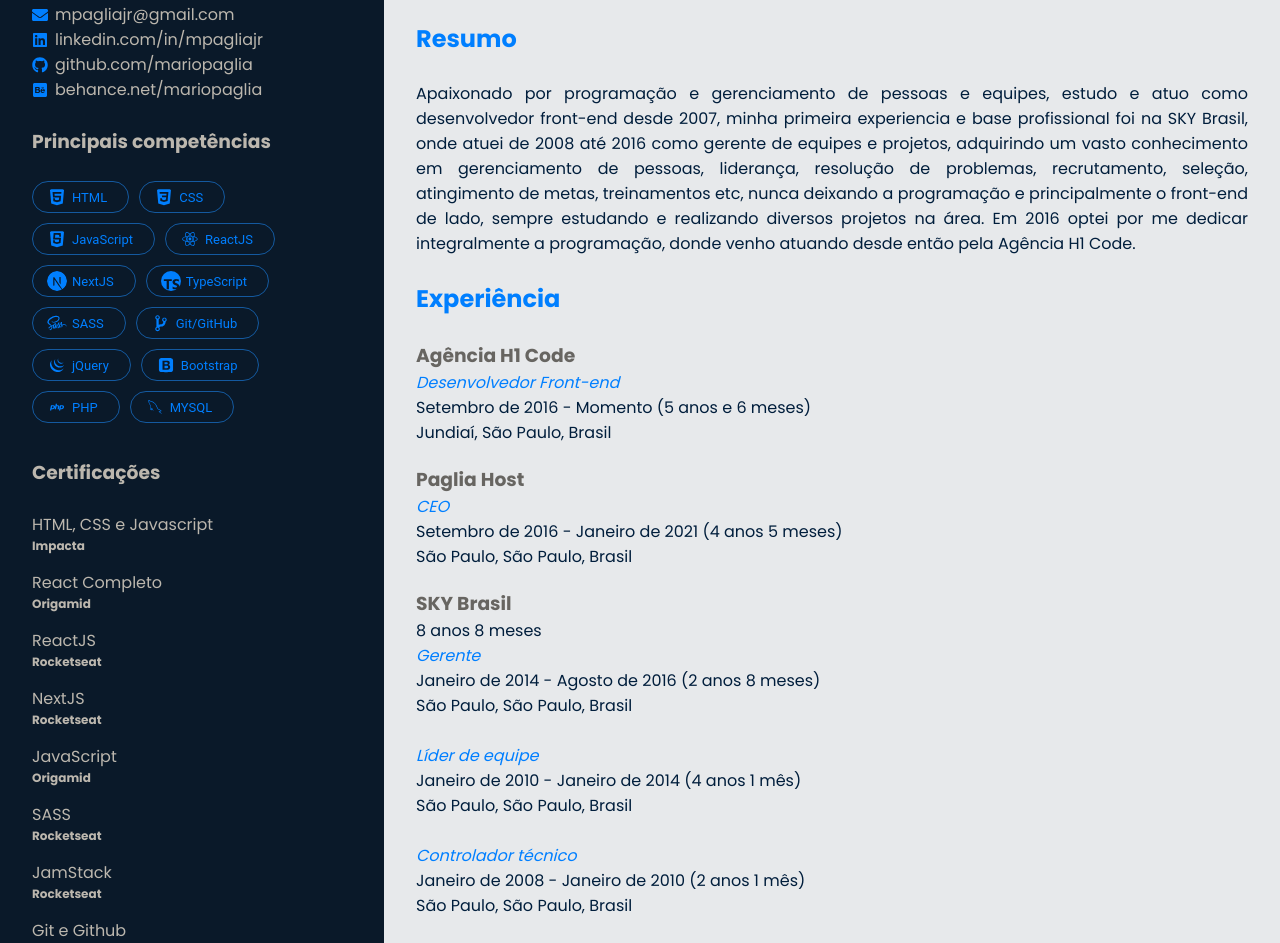
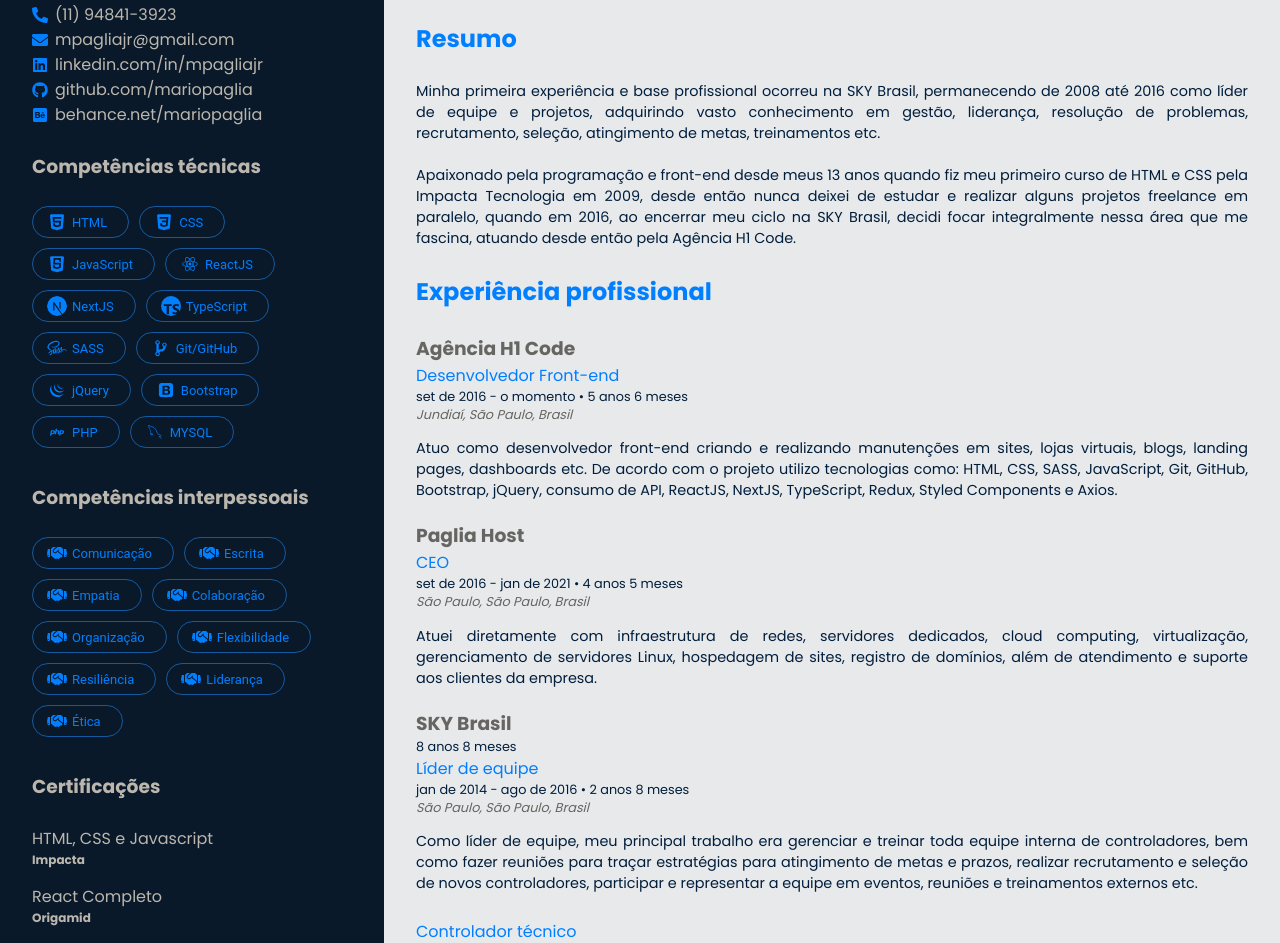
Before and after one commit to mariopaglia/curriculo, a React (Create React App) app: page / in a window 1280 px wide. Shown: the part 109-1052 px from the top of the page. Built offline with nearby package versions, Linux system fonts and the light colour scheme.

Commit message:
Ajustes visuais no currículo

```diff
--- a/public/index.html
+++ b/public/index.html
@@ -6,7 +6,6 @@
 		<link href="https://fonts.googleapis.com/css2?family=Poppins:wght@400;700&display=swap" rel="stylesheet" />
 		<meta charset="utf-8" />
 		<meta name="viewport" content="width=device-width, initial-scale=1" />
-		<meta name="theme-color" content="#000000" />
 		<meta name="description" content="Curriculo de Mario Paglia desenvolvido em ReactJS" />
 		<link rel="manifest" href="%PUBLIC_URL%/manifest.json" />
 		<title>Curriculo - Mario Paglia</title>
--- a/src/components/LeftContainer/index.jsx
+++ b/src/components/LeftContainer/index.jsx
@@ -1,7 +1,7 @@
 import React from 'react';
 import styled from './styles.module.scss';
 
-import { FaMapMarkerAlt, FaEnvelope, FaLinkedin, FaGithub, FaBehanceSquare } from 'react-icons/fa';
+import { FaMapMarkerAlt, FaEnvelope, FaLinkedin, FaGithub, FaBehanceSquare, FaHandshake, FaPhoneAlt } from 'react-icons/fa';
 import { Chip } from '@mui/material';
 import { DiHtml5, DiCss3, DiJavascript, DiReact, DiSass, DiGitBranch, DiJqueryLogo, DiBootstrap, DiPhp, DiMysql } from 'react-icons/di';
 import { SiTypescript, SiNextdotjs } from 'react-icons/si';
@@ -14,7 +14,13 @@
 
 			<div className={styled.contact}>
 				<p>
-					<FaMapMarkerAlt /> Jundiaí/SP
+					<FaMapMarkerAlt /> Jundiaí, São Paulo, Brasil
+				</p>
+				<p>
+					<FaPhoneAlt />{' '}
+					<a href="https://wa.me/5511948413923" target="_blank" rel="noreferrer">
+						(11) 94841-3923
+					</a>
 				</p>
 				<p>
 					<FaEnvelope />{' '}
@@ -44,7 +50,7 @@
 
 			<br />
 
-			<h3>Principais competências</h3>
+			<h3>Competências técnicas</h3>
 			<br />
 			<div className={styled.skills}>
 				<Chip icon={<DiHtml5 />} color="primary" size="medium" label="HTML" variant="outlined" />
@@ -59,6 +65,21 @@
 				<Chip icon={<DiBootstrap />} color="primary" label="Bootstrap" variant="outlined" />
 				<Chip icon={<DiPhp />} color="primary" label="PHP" variant="outlined" />
 				<Chip icon={<DiMysql />} color="primary" label="MYSQL" variant="outlined" />
+			</div>
+			<br />
+
+			<h3>Competências interpessoais</h3>
+			<br />
+			<div className={styled.skills}>
+				<Chip icon={<FaHandshake />} color="primary" size="medium" label="Comunicação" variant="outlined" />
+				<Chip icon={<FaHandshake />} color="primary" label="Escrita" variant="outlined" />
+				<Chip icon={<FaHandshake />} color="primary" label="Empatia" variant="outlined" />
+				<Chip icon={<FaHandshake />} color="primary" label="Colaboração" variant="outlined" />
+				<Chip icon={<FaHandshake />} color="primary" label="Organização" variant="outlined" />
+				<Chip icon={<FaHandshake />} color="primary" label="Flexibilidade" variant="outlined" />
+				<Chip icon={<FaHandshake />} color="primary" label="Resiliência" variant="outlined" />
+				<Chip icon={<FaHandshake />} color="primary" label="Liderança" variant="outlined" />
+				<Chip icon={<FaHandshake />} color="primary" label="Ética" variant="outlined" />
 			</div>
 			<br />
 
--- a/src/components/RightContainer/index.jsx
+++ b/src/components/RightContainer/index.jsx
@@ -11,44 +11,45 @@
 			<h1>Resumo</h1>
 			<br />
 			<p className={styled.resume}>
-				Apaixonado por programação e gerenciamento de pessoas e equipes, estudo e atuo como desenvolvedor front-end desde 2007, minha primeira experiencia e base profissional foi na SKY Brasil, onde atuei de 2008 até 2016 como gerente de equipes e projetos, adquirindo um vasto conhecimento em gerenciamento de pessoas, liderança, resolução de problemas, recrutamento, seleção, atingimento de metas, treinamentos etc, nunca deixando a programação e principalmente o front-end de lado, sempre
-				estudando e realizando diversos projetos na área. Em 2016 optei por me dedicar integralmente a programação, donde venho atuando desde então pela Agência H1 Code.
+				Minha primeira experiência e base profissional ocorreu na SKY Brasil, permanecendo de 2008 até 2016 como líder de equipe e projetos, adquirindo vasto conhecimento em gestão, liderança, resolução de problemas, recrutamento, seleção, atingimento de metas, treinamentos etc.
+				<br /> <br />
+				Apaixonado pela programação e front-end desde meus 13 anos quando fiz meu primeiro curso de HTML e CSS pela Impacta Tecnologia em 2009, desde então nunca deixei de estudar e realizar alguns projetos freelance em paralelo, quando em 2016, ao encerrar meu ciclo na SKY Brasil, decidi focar integralmente nessa área que me fascina, atuando desde então pela Agência H1 Code.
 			</p>
 			<br />
 
-			<h1>Experiência</h1>
+			<h1>Experiência profissional</h1>
 			<br />
 
 			<div className={styled.experience}>
 				<h3>Agência H1 Code</h3>
 				<p className={styled.job}>Desenvolvedor Front-end</p>
-				<p>Setembro de 2016 - Momento (5 anos e 6 meses)</p>
-				<p>Jundiaí, São Paulo, Brasil</p>
+				<p className={styled.time}>set de 2016 - o momento • 5 anos 6 meses</p>
+				<p className={styled.location}>Jundiaí, São Paulo, Brasil</p>
+				<p className={styled.jobDescription}>Atuo como desenvolvedor front-end criando e realizando manutenções em sites, lojas virtuais, blogs, landing pages, dashboards etc. De acordo com o projeto utilizo tecnologias como: HTML, CSS, SASS, JavaScript, Git, GitHub, Bootstrap, jQuery, consumo de API, ReactJS, NextJS, TypeScript, Redux, Styled Components e Axios.</p>
 			</div>
 
 			<div className={styled.experience}>
 				<h3>Paglia Host</h3>
 				<p className={styled.job}>CEO</p>
-				<p>Setembro de 2016 - Janeiro de 2021 (4 anos 5 meses)</p>
-				<p>São Paulo, São Paulo, Brasil</p>
+				<p className={styled.time}>set de 2016 - jan de 2021 • 4 anos 5 meses</p>
+				<p className={styled.location}>São Paulo, São Paulo, Brasil</p>
+				<p className={styled.jobDescription}>Atuei diretamente com infraestrutura de redes, servidores dedicados, cloud computing, virtualização, gerenciamento de servidores Linux, hospedagem de sites, registro de domínios, além de atendimento e suporte aos clientes da empresa.</p>
 			</div>
-			<div className={styled.experience}>
+
+			<div className={styled.experience} style={{marginBottom: 0}}>
 				<h3>SKY Brasil</h3>
-				<p>8 anos 8 meses</p>
-
-				<p className={styled.job}>Gerente</p>
-				<p>Janeiro de 2014 - Agosto de 2016 (2 anos 8 meses)</p>
-				<p>São Paulo, São Paulo, Brasil</p>
-				<br />
+				<p className={styled.time}>8 anos 8 meses</p>
 
 				<p className={styled.job}>Líder de equipe</p>
-				<p>Janeiro de 2010 - Janeiro de 2014 (4 anos 1 mês)</p>
-				<p>São Paulo, São Paulo, Brasil</p>
+				<p className={styled.time}>jan de 2014 - ago de 2016 • 2 anos 8 meses</p>
+				<p className={styled.location}>São Paulo, São Paulo, Brasil</p>
+				<p className={styled.jobDescription}>Como líder de equipe, meu principal trabalho era gerenciar e treinar toda equipe interna de controladores, bem como fazer reuniões para traçar estratégias para atingimento de metas e prazos, realizar recrutamento e seleção de novos controladores, participar e representar a equipe em eventos, reuniões e treinamentos externos etc.</p>
 				<br />
 
 				<p className={styled.job}>Controlador técnico</p>
-				<p>Janeiro de 2008 - Janeiro de 2010 (2 anos 1 mês)</p>
-				<p>São Paulo, São Paulo, Brasil</p>
+				<p className={styled.time}>jan de 2008 - jan de 2014 • 6 anos 1 mês</p>
+				<p className={styled.location}>São Paulo, São Paulo, Brasil</p>
+				<p className={styled.jobDescription}>Minha primeira experiência profissional aos 14 anos, onde realizava elaboração, estruturação e controle em tempo real de uma equipe com mais de 30 técnicos onde realizavam instalação e assistência técnica do produto da SKY na casa dos consumidores. Também realizava atendimento aos clientes com agendamentos prévios das visitas técnicas para montagem e encaixe dos roteiros.</p>
 			</div>
 			<br />
 			<h1>Formação acadêmica</h1>
@@ -56,25 +57,25 @@
 			<div className={styled.experience}>
 				<h3>Rocketseat</h3>
 				<p className={styled.job}>Desenvolvimento Web</p>
-				<p>Janeiro de 2020 - Momento</p>
+				<p className={styled.time}>jan de 2020 - o momento</p>
 			</div>
 
 			<div className={styled.experience}>
 				<h3>Origamid</h3>
 				<p className={styled.job}>Desenvolvimento Web</p>
-				<p>Janeiro de 2012 - Momento</p>
+				<p className={styled.time}>jan de 2012 - o momento</p>
 			</div>
 
 			<div className={styled.experience}>
 				<h3>Udemy</h3>
 				<p className={styled.job}>Desenvolvimento Web</p>
-				<p>Janeiro de 2018 - Janeiro de 2020</p>
+				<p className={styled.time}>jan de 2018 - jan de 2020</p>
 			</div>
 
 			<div className={styled.experience}>
 				<h3>Impacta Tecnologia</h3>
 				<p className={styled.job}>Desenvolvimento Web</p>
-				<p>Janeiro de 2007 - Dezembro de 2009</p>
+				<p className={styled.time}>jan de 2007 - dez de 2009</p>
 			</div>
 		</section>
 	);
--- a/src/components/RightContainer/styles.module.scss
+++ b/src/components/RightContainer/styles.module.scss
@@ -26,18 +26,36 @@
 }
 
 .resume {
+	max-width: 900px;
+	font-size: 0.9rem;
 	text-align: justify;
 }
 
 .experience {
+	margin-bottom: 20px;
+
 	h3 {
 		color: var(--gray-600);
 	}
 
-	margin-bottom: 20px;
-
 	.job {
-		font-style: italic;
 		color: var(--blue-500);
 	}
+
+	.time,
+	.location {
+		font-size: 0.8rem;
+	}
+
+	.location {
+		color: var(--gray-600);
+		font-style: italic;
+	}
+
+	.jobDescription {
+		margin-top: 0.9rem;
+		max-width: 900px;
+		font-size: 0.9rem;
+		text-align: justify;
+	}
 }
```
Also changed, not shown: public/manifest.json.
